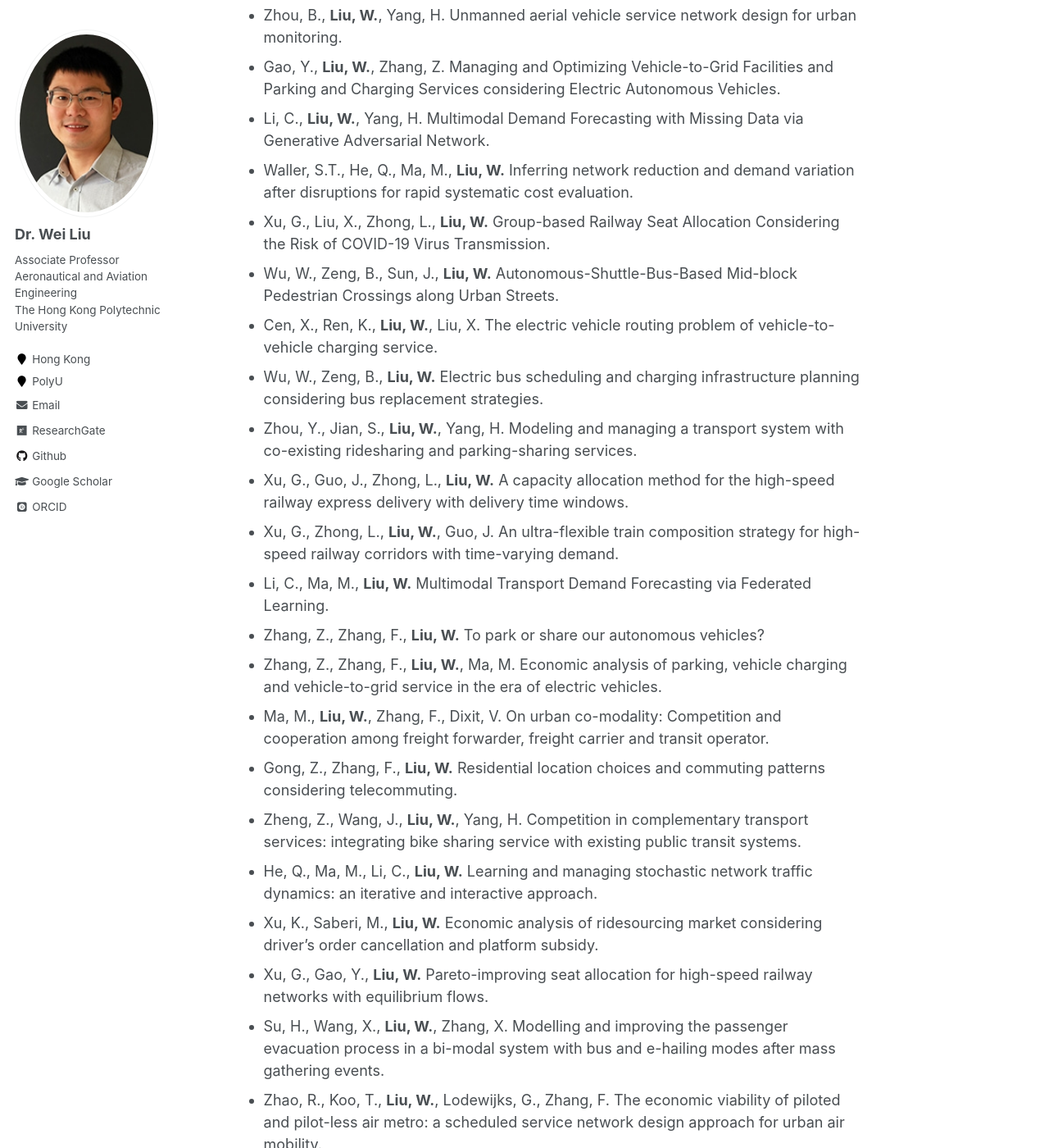
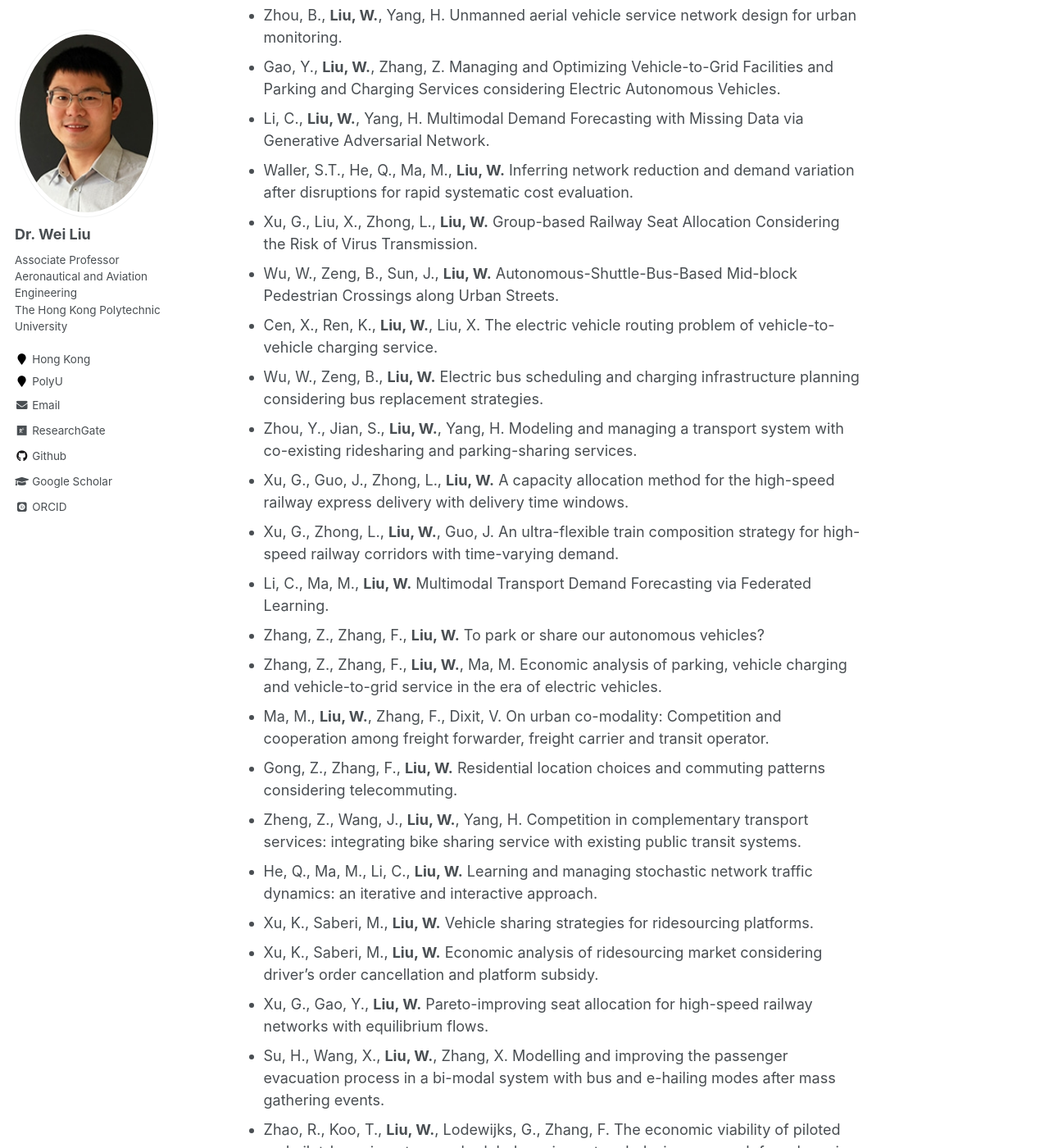
Before and after one commit to weiliu2016/weiliu2016.github.io, a Jekyll site: the page built from _pages/about.md, in a window 1280 px wide and 1400 px high, scrolled down 2339 px. Shown: the whole window at 82% size. Built offline with Jekyll 4.4.1, drawn with Linux system fonts in a browser that asks for light colours; some web fonts are replaced.

Commit message:
Update about.md

```diff
--- a/_pages/about.md
+++ b/_pages/about.md
@@ -62,7 +62,7 @@ Selected Working Papers
 - Gao, Y., **Liu, W.**, Zhang, Z. Managing and Optimizing Vehicle-to-Grid Facilities and Parking and Charging Services considering Electric Autonomous Vehicles.
 - Li, C., **Liu, W.**, Yang, H. Multimodal Demand Forecasting with Missing Data via Generative Adversarial Network.
 - Waller, S.T., He, Q., Ma, M., **Liu, W.** Inferring network reduction and demand variation after disruptions for rapid systematic cost evaluation.
-- Xu, G., Liu, X., Zhong, L., **Liu, W.** Group-based Railway Seat Allocation Considering the Risk of COVID-19 Virus Transmission.
+- Xu, G., Liu, X., Zhong, L., **Liu, W.** Group-based Railway Seat Allocation Considering the Risk of Virus Transmission.
 - Wu, W., Zeng, B., Sun, J., **Liu, W.** Autonomous-Shuttle-Bus-Based Mid-block Pedestrian Crossings along Urban Streets.
 - Cen, X., Ren, K., **Liu, W.**, Liu, X. The electric vehicle routing problem of vehicle-to-vehicle charging service.
 - Wu, W., Zeng, B., **Liu, W.** Electric bus scheduling and charging infrastructure planning considering bus replacement strategies.
@@ -76,6 +76,7 @@ Selected Working Papers
 - Gong, Z., Zhang, F., **Liu, W.** Residential location choices and commuting patterns considering telecommuting.
 - Zheng, Z., Wang, J., **Liu, W.**, Yang, H. Competition in complementary transport services: integrating bike sharing service with existing public transit systems.
 - He, Q., Ma, M., Li, C., **Liu, W.** Learning and managing stochastic network traffic dynamics: an iterative and interactive approach.
+- Xu, K., Saberi, M., **Liu, W.** Vehicle sharing strategies for ridesourcing platforms.
 - Xu, K., Saberi, M., **Liu, W.** Economic analysis of ridesourcing market considering driver's order cancellation and platform subsidy.
 - Xu, G., Gao, Y., **Liu, W.** Pareto-improving seat allocation for high-speed railway networks with equilibrium flows.
 - Su, H., Wang, X., **Liu, W.**, Zhang, X. Modelling and improving the passenger evacuation process in a bi-modal system with bus and e-hailing modes after mass gathering events.
```
